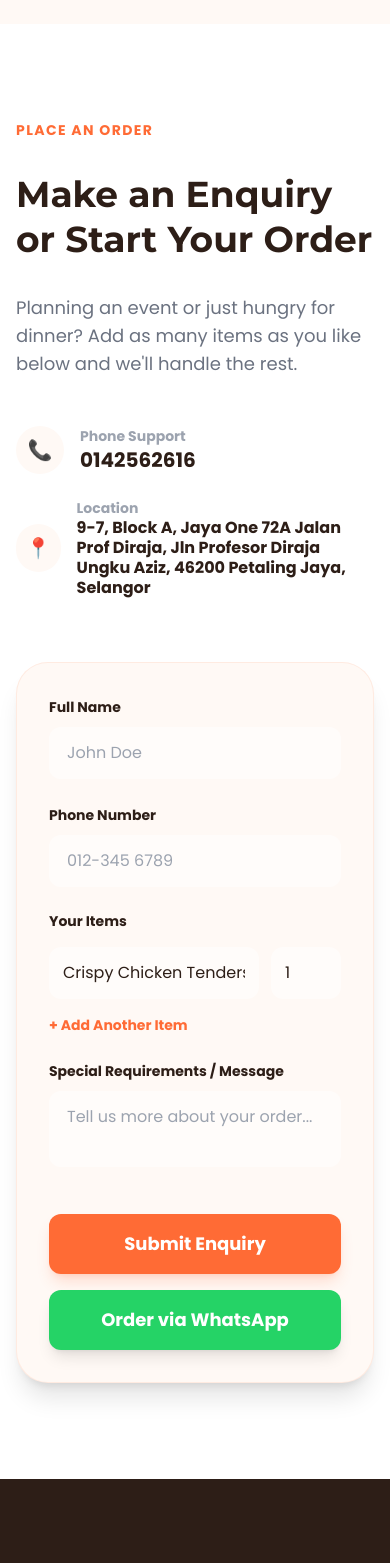
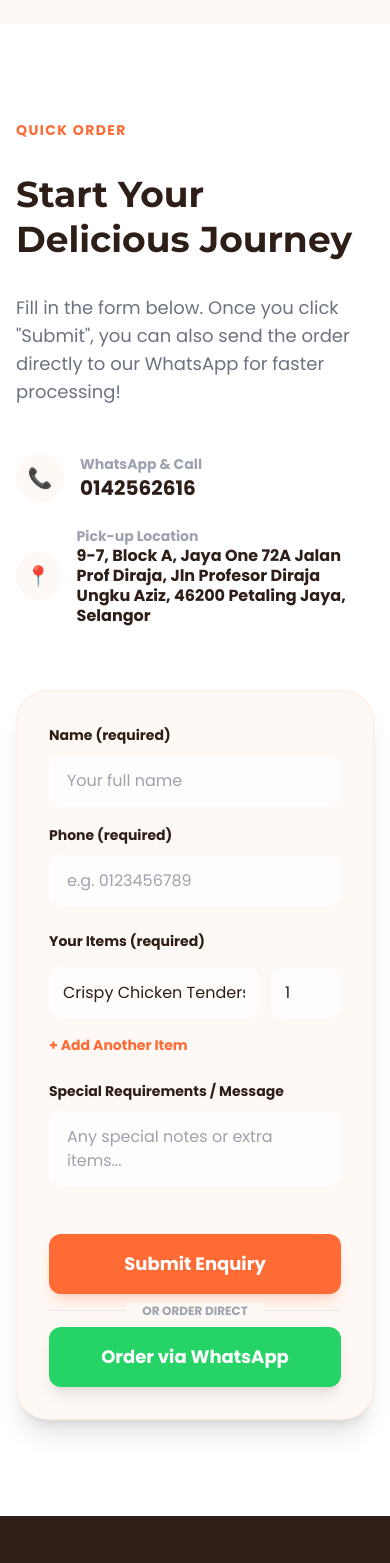
Before and after one commit to anuwarkasim10/F-B-Profile, a React (Vite) app: page / in a window 390 px wide. Shown: the part 7100-8663 px from the top of the page. Built offline with nearby package versions, Linux system fonts and the light colour scheme.

Commit message:
feat(LeadForm): Add WhatsApp integration
Implements a WhatsApp share link to pre-fill inquiry details. This allows users to easily send their order and requirements directly via WhatsApp, improving lead conversion.

```diff
--- a/components/LeadForm.tsx
+++ b/components/LeadForm.tsx
@@ -2,7 +2,7 @@ import React, { useState } from 'react';
 import { LeadFormData, OrderRow } from '../types.ts';
 import { MENU_ITEMS, BUSINESS_INFO } from '../constants.ts';
 
-// Updated Webhook URL provided by the user
+// Webhook URL provided for data logging
 const WEBHOOK_URL = 'https://script.google.com/macros/s/AKfycbzqZez559VIifmiMQcoDLpSx2EAPoX8lKikER5QWrU/dev';
 
 const LeadForm: React.FC = () => {
@@ -17,32 +17,47 @@ const LeadForm: React.FC = () => {
   const [submitted, setSubmitted] = useState(false);
   const [error, setError] = useState<string | null>(null);
 
+  const getFormattedItems = () => {
+    return formData.items
+      .map(item => `${item.foodName} ${item.quantity}`)
+      .join(', ');
+  };
+
+  const getWhatsAppLink = () => {
+    const itemsString = getFormattedItems();
+    const remark = formData.message || '-';
+
+    // Exact format requested:
+    // NEW INQUIRY
+    // Name: {name}
+    // Phone: {phone}
+    // Your Items: {selected items (comma-separated)} {quantity}
+    // Special Requirements / Message : {remark}
+
+    const text = `NEW INQUIRY%0A` +
+                 `Name: ${encodeURIComponent(formData.name)}%0A` +
+                 `Phone: ${encodeURIComponent(formData.phone)}%0A` +
+                 `Your Items: ${encodeURIComponent(itemsString)}%0A` +
+                 `Special Requirements / Message : ${encodeURIComponent(remark)}`;
+
+    return `https://wa.me/60142562616?text=${text}`;
+  };
+
   const handleSubmit = async (e: React.FormEvent) => {
     e.preventDefault();
     setIsSubmitting(true);
     setError(null);
 
-    const orderSummary = formData.items
-      .map(item => `${item.foodName} (x${item.quantity})`)
-      .join(', ');
-
     const payload = {
       timestamp: new Date().toLocaleString(),
       name: formData.name,
       phone: formData.phone,
-      email: formData.email || 'N/A',
-      orders: orderSummary,
+      orders: getFormattedItems(),
       message: formData.message || 'No message'
     };
 
     try {
-      /**
-       * We use 'no-cors' mode for Google Apps Script webhooks.
-       * This allows the request to be sent even if the server doesn't
-       * explicitly handle CORS headers, which is common for Apps Script.
-       * Note: 'no-cors' means we can't read the response body, but the POST
-       * will still reach the script and trigger the spreadsheet update.
-       */
+      // Log to Google Sheets
       await fetch(WEBHOOK_URL, {
         method: 'POST',
         mode: 'no-cors',
@@ -52,12 +67,14 @@ const LeadForm: React.FC = () => {
         body: JSON.stringify(payload),
       });
 
-      // We assume success as 'no-cors' hides response details
       setIsSubmitting(false);
       setSubmitted(true);
+
+      // Optionally trigger WhatsApp automatically on success,
+      // but usually better to let user click the button to avoid pop-up blocks
     } catch (err) {
       console.error('Submission error:', err);
-      setError('Something went wrong sending your enquiry. Please try again or use WhatsApp.');
+      setError('Something went wrong sending your enquiry. Please try using WhatsApp directly.');
       setIsSubmitting(false);
     }
   };
@@ -86,37 +103,29 @@ const LeadForm: React.FC = () => {
     setFormData(prev => ({ ...prev, items: newItems }));
   };
 
-  const getWhatsAppLink = () => {
-    const itemDetails = formData.items
-      .map(item => `- ${item.foodName} (Qty: ${item.quantity})`)
-      .join('%0A');
-    const text = `Hello FlavorPro! I'd like to place an order:%0A%0AItems:%0A${itemDetails}%0A%0AMy Name: ${formData.name}%0APhone: ${formData.phone}%0ANote: ${formData.message || 'None'}`;
-    return `https://wa.me/60142562616?text=${text}`;
-  };
-
   return (
     <section id="order" className="py-24 bg-white">
       <div className="max-w-7xl mx-auto px-4 sm:px-6 lg:px-8">
         <div className="grid lg:grid-cols-2 gap-16">
           <div className="space-y-8">
-            <h2 className="text-sm font-bold text-primary tracking-widest uppercase">Place an Order</h2>
-            <h3 className="text-4xl md:text-5xl font-bold font-display text-secondary leading-tight">Make an Enquiry or Start Your Order</h3>
+            <h2 className="text-sm font-bold text-primary tracking-widest uppercase">Quick Order</h2>
+            <h3 className="text-4xl md:text-5xl font-bold font-display text-secondary leading-tight">Start Your Delicious Journey</h3>
             <p className="text-gray-500 text-lg">
-              Planning an event or just hungry for dinner? Add as many items as you like below and we'll handle the rest.
+              Fill in the form below. Once you click "Submit", you can also send the order directly to our WhatsApp for faster processing!
             </p>
 
             <div className="space-y-6 pt-4">
               <div className="flex items-center gap-4">
                 <div className="w-12 h-12 bg-cream rounded-full flex items-center justify-center text-primary text-xl">📞</div>
                 <div>
-                  <p className="text-sm text-gray-400 font-bold">Phone Support</p>
+                  <p className="text-sm text-gray-400 font-bold">WhatsApp & Call</p>
                   <p className="text-xl font-bold text-secondary">{BUSINESS_INFO.phone}</p>
                 </div>
               </div>
               <div className="flex items-center gap-4">
                 <div className="w-12 h-12 bg-cream rounded-full flex items-center justify-center text-primary text-xl">📍</div>
                 <div>
-                  <p className="text-sm text-gray-400 font-bold">Location</p>
+                  <p className="text-sm text-gray-400 font-bold">Pick-up Location</p>
                   <p className="text-base font-bold text-secondary leading-tight max-w-xs">{BUSINESS_INFO.address}</p>
                 </div>
               </div>
@@ -126,59 +135,69 @@ const LeadForm: React.FC = () => {
           <div className="bg-cream p-8 md:p-12 rounded-[2rem] shadow-xl border border-primary/10 relative overflow-hidden">
             {submitted ? (
               <div className="flex flex-col items-center justify-center h-full text-center space-y-6 py-12 animate-in">
-                <div className="w-20 h-20 bg-green-100 text-green-600 rounded-full flex items-center justify-center text-4xl">🎉</div>
-                <h4 className="text-3xl font-bold text-secondary">Inquiry Received!</h4>
-                <p className="text-gray-600">We've received your request for {formData.items.length} item(s) and logged it to our system. Our team will contact you at {formData.phone} shortly!</p>
+                <div className="w-20 h-20 bg-green-100 text-green-600 rounded-full flex items-center justify-center text-4xl">✅</div>
+                <h4 className="text-3xl font-bold text-secondary">Enquiry Saved!</h4>
+                <p className="text-gray-600">Your enquiry has been logged. To get a faster reply, please click the button below to send it to our WhatsApp.</p>
+                <a
+                  href={getWhatsAppLink()}
+                  target="_blank"
+                  rel="noopener noreferrer"
+                  className="bg-[#25D366] text-white px-10 py-4 rounded-2xl font-bold text-xl hover:bg-[#128C7E] transition-all shadow-xl flex items-center justify-center gap-2"
+                >
+                  Send to WhatsApp Now
+                </a>
                 <button
                   onClick={() => setSubmitted(false)}
-                  className="bg-primary text-white px-8 py-3 rounded-xl font-bold hover:bg-accent transition-all"
+                  className="text-primary font-bold text-sm hover:underline"
                 >
-                  Send another inquiry
+                  Edit or send another enquiry
                 </button>
               </div>
             ) : (
               <form onSubmit={handleSubmit} className="space-y-6">
                 {error && (
-                  <div className="bg-red-50 text-red-600 p-4 rounded-xl text-sm font-bold">
+                  <div className="bg-red-50 text-red-600 p-4 rounded-xl text-sm font-bold animate-in">
                     {error}
                   </div>
                 )}
-                <div className="grid md:grid-cols-2 gap-6">
+
+                <div className="space-y-4">
                   <div className="space-y-2">
-                    <label className="text-sm font-bold text-secondary">Full Name</label>
+                    <label className="text-sm font-bold text-secondary">Name (required)</label>
                     <input
                       required
                       type="text"
                       name="name"
                       value={formData.name}
                       onChange={handleTextChange}
-                      placeholder="John Doe"
-                      className="w-full px-4 py-3 rounded-xl border-2 border-transparent focus:border-primary focus:bg-white bg-white/50 transition-all outline-none"
+                      placeholder="Your full name"
+                      className="w-full px-4 py-3 rounded-xl border-2 border-transparent focus:border-primary focus:bg-white bg-white/70 transition-all outline-none"
                     />
                   </div>
                   <div className="space-y-2">
-                    <label className="text-sm font-bold text-secondary">Phone Number</label>
+                    <label className="text-sm font-bold text-secondary">Phone (required)</label>
                     <input
                       required
                       type="tel"
                       name="phone"
                       value={formData.phone}
                       onChange={handleTextChange}
-                      placeholder="012-345 6789"
-                      className="w-full px-4 py-3 rounded-xl border-2 border-transparent focus:border-primary focus:bg-white bg-white/50 transition-all outline-none"
+                      placeholder="e.g. 0123456789"
+                      className="w-full px-4 py-3 rounded-xl border-2 border-transparent focus:border-primary focus:bg-white bg-white/70 transition-all outline-none"
                     />
                   </div>
                 </div>
 
                 <div className="space-y-4">
-                  <label className="text-sm font-bold text-secondary block">Your Items</label>
+                  <label className="text-sm font-bold text-secondary block">Your Items (required)</label>
                   {formData.items.map((item, index) => (
                     <div key={index} className="flex gap-3 items-end animate-in">
                       <div className="flex-[3] space-y-1">
                         <select
+                          required
                           value={item.foodName}
                           onChange={(e) => handleItemChange(index, 'foodName', e.target.value)}
-                          className="w-full px-3 py-3 rounded-xl border-2 border-transparent focus:border-primary focus:bg-white bg-white/50 transition-all outline-none appearance-none"
+                          className="w-full px-3 py-3 rounded-xl border-2 border-transparent focus:border-primary focus:bg-white bg-white/70 transition-all outline-none appearance-none"
                         >
                           {MENU_ITEMS.map(m => (
                             <option key={m.id} value={m.name}>{m.name}</option>
@@ -187,11 +206,12 @@ const LeadForm: React.FC = () => {
                       </div>
                       <div className="flex-1 space-y-1">
                         <input
+                          required
                           type="number"
                           min="1"
                           value={item.quantity}
                           onChange={(e) => handleItemChange(index, 'quantity', parseInt(e.target.value) || 1)}
-                          className="w-full px-3 py-3 rounded-xl border-2 border-transparent focus:border-primary focus:bg-white bg-white/50 transition-all outline-none"
+                          className="w-full px-3 py-3 rounded-xl border-2 border-transparent focus:border-primary focus:bg-white bg-white/70 transition-all outline-none"
                         />
                       </div>
                       {formData.items.length > 1 && (
@@ -199,7 +219,6 @@ const LeadForm: React.FC = () => {
                           type="button"
                           onClick={() => removeItem(index)}
                           className="p-3 text-red-500 hover:bg-red-50 rounded-xl transition-all font-bold"
-                          title="Remove item"
                         >
                           ✕
                         </button>
@@ -222,32 +241,36 @@ const LeadForm: React.FC = () => {
                     name="message"
                     value={formData.message}
                     onChange={handleTextChange}
-                    placeholder="Tell us more about your order..."
-                    className="w-full px-4 py-3 rounded-xl border-2 border-transparent focus:border-primary focus:bg-white bg-white/50 transition-all outline-none resize-none"
+                    placeholder="Any special notes or extra items..."
+                    className="w-full px-4 py-3 rounded-xl border-2 border-transparent focus:border-primary focus:bg-white bg-white/70 transition-all outline-none resize-none"
                   ></textarea>
                 </div>
 
-                <div className="flex flex-col sm:flex-row gap-4 pt-4">
+                <div className="flex flex-col gap-4 pt-4">
                   <button
                     disabled={isSubmitting}
                     type="submit"
-                    className="flex-1 bg-primary text-white py-4 rounded-xl font-bold text-lg hover:bg-accent transition-all shadow-lg shadow-primary/20 disabled:opacity-50 flex items-center justify-center gap-2"
+                    className="w-full bg-primary text-white py-4 rounded-xl font-bold text-lg hover:bg-accent transition-all shadow-lg shadow-primary/20 disabled:opacity-50 flex items-center justify-center gap-2"
                   >
                     {isSubmitting ? (
                       <>
-                        <svg className="animate-spin h-5 w-5 text-white" xmlns="http://www.w3.org/2000/svg" fill="none" viewBox="0 0 24 24">
+                        <svg className="animate-spin h-5 w-5 text-white" viewBox="0 0 24 24">
                           <circle className="opacity-25" cx="12" cy="12" r="10" stroke="currentColor" strokeWidth="4"></circle>
                           <path className="opacity-75" fill="currentColor" d="M4 12a8 8 0 018-8V0C5.373 0 0 5.373 0 12h4zm2 5.291A7.962 7.962 0 014 12H0c0 3.042 1.135 5.824 3 7.938l3-2.647z"></path>
                         </svg>
-                        Submitting...
+                        Saving Enquiry...
                       </>
                     ) : 'Submit Enquiry'}
                   </button>
+                  <div className="relative flex items-center justify-center">
+                    <span className="absolute bg-cream px-4 text-xs font-bold text-gray-400 uppercase">Or Order Direct</span>
+                    <hr className="w-full border-gray-200" />
+                  </div>
                   <a
                     href={getWhatsAppLink()}
                     target="_blank"
                     rel="noopener noreferrer"
-                    className="flex-1 bg-[#25D366] text-white py-4 rounded-xl font-bold text-lg hover:bg-[#128C7E] transition-all shadow-lg text-center flex items-center justify-center gap-2"
+                    className="w-full bg-[#25D366] text-white py-4 rounded-xl font-bold text-lg hover:bg-[#128C7E] transition-all shadow-lg text-center flex items-center justify-center gap-2"
                   >
                     Order via WhatsApp
                   </a>
```
